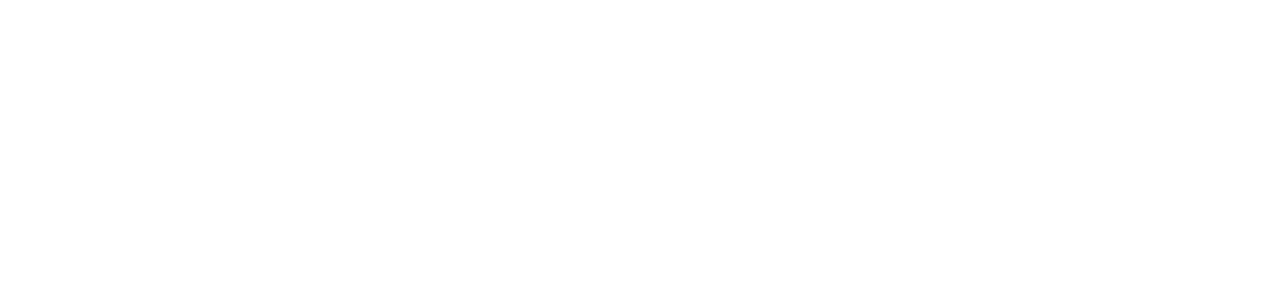
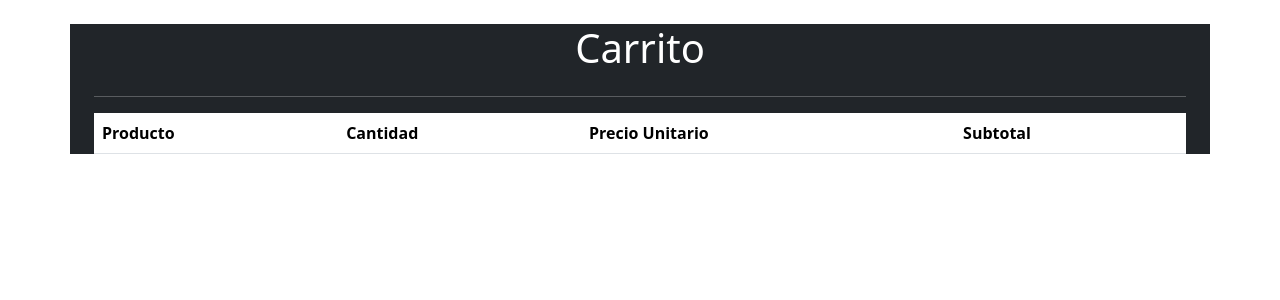
Before and after one commit to santiortizr/TPISW, an Angular app: page /carrito in a window 1280 px wide. Before the commit this address led to /. Shown: the top 300 px of the page. Built offline with nearby package versions, Linux system fonts and the light colour scheme.

Commit message:
Agregada la parte del carrito(inicialmente)

```diff
--- a/src/app/app-routing.module.ts
+++ b/src/app/app-routing.module.ts
@@ -1,12 +1,17 @@
 import { NgModule } from '@angular/core';
 import { RouterModule, Routes } from '@angular/router';
 import { RealizarPedidoComponent } from './realizar-pedido/realizar-pedido.component';
+import { CarritoComponent } from './carrito/carrito.component';
 
 const routes: Routes = [
   {
     path: '',
     component: RealizarPedidoComponent,
     pathMatch: 'full'
+  },
+  {
+    path: 'carrito',
+    component: CarritoComponent
   }
 ];
 
--- a/src/app/carrito.service.ts
+++ b/src/app/carrito.service.ts
@@ -1,29 +1,34 @@
 import { Injectable } from '@angular/core';
 import { ProductoAgregado } from './entidades/producto-agregado.class';
+import { Observable, Subject } from 'rxjs';
 
 @Injectable({
   providedIn: 'root'
 })
 export class CarritoService {
 
-  private carrito : ProductoAgregado[];
+  private carrito : ProductoAgregado[] = [];
+  private carritoSubject: Subject<ProductoAgregado[]> = new Subject<ProductoAgregado[]>;
 
   constructor() {
-    this.carrito = [];
   }
 
   public agregarACarrito( prod:ProductoAgregado ): void{
+
 
     //Si ya existe el producto en el carrito, le suma la cantidad ingresada.
     for( let item of this.carrito ){
       if(item.getIdProducto() == prod.getIdProducto()){
         item.setCantidad( item.getCantidad() + prod.getCantidad() )
+        // this.carritoSubject.next( this.carrito )
         return;
       }
     }
 
-    //Si no existiese, se agrega al carrito.
-    this.carrito.push(prod)
+    // Si no existiese, se agrega al carrito.
+    this.carrito.push(prod);
+    // this.carritoSubject.next( this.carrito )
+    console.log(this.carrito);
 
   }
 
@@ -31,6 +36,4 @@
     return this.carrito;
   }
 
-
-
 }
--- /dev/null
+++ b/src/app/carrito/carrito.component.css
@@ -0,0 +1,4 @@
+thead,
+tbody {
+    color: #fff
+}
--- /dev/null
+++ b/src/app/carrito/carrito.component.html
@@ -0,0 +1,30 @@
+<div class="container mt-4">
+    <div class="d-flex justify-content-center row">
+        <h1 class="d-flex justify-content-center">Carrito</h1>
+
+    </div>
+
+    <hr>
+
+    <table class="table">
+        <thead>
+            <tr>
+                <th scope="col">Producto</th>
+                <th scope="col">Cantidad</th>
+                <th scope="col">Precio Unitario</th>
+                <th scope="col">Subtotal</th>
+            </tr>
+        </thead>
+        <tbody>
+            <tr *ngFor="let item of productosEnCarrito">
+                <th scope="row"> {{ item.getProducto().getNombre() }} </th>
+                <td>{{ item.getCantidad() }}</td>
+                <td>{{ item.getProducto().getPrecio() }}</td>
+                <td>{{ item.getProducto().getPrecio() * item.getCantidad() }}</td>
+            </tr>
+
+        </tbody>
+    </table>
+
+
+</div>
--- /dev/null
+++ b/src/app/carrito/carrito.component.ts
@@ -0,0 +1,23 @@
+import { Component, OnInit } from '@angular/core';
+import { ProductoAgregado } from '../entidades/producto-agregado.class';
+import { CarritoService } from '../carrito.service';
+
+@Component({
+  selector: 'app-carrito',
+  templateUrl: './carrito.component.html',
+  styleUrls: ['./carrito.component.css']
+})
+export class CarritoComponent implements OnInit{
+
+  public productosEnCarrito: ProductoAgregado[] = [];
+
+  constructor(private _carritoService: CarritoService){
+  }
+
+  ngOnInit(): void {
+    this.productosEnCarrito = this._carritoService.getCarrito();
+
+  }
+
+
+}
--- a/src/app/realizar-pedido/realizar-pedido.component.html
+++ b/src/app/realizar-pedido/realizar-pedido.component.html
@@ -69,7 +69,7 @@
         </div>
         <div class="row d-flex justify-content-center">
             <div class="col-6">
-                <button type="submit" class="btn btn-success mb-3 w-100">Comparar carrito {{productosAgregados > 0 ? '(' + productosAgregados + ')' : ''}} </button>
+                <button type="button" routerLink="carrito" class="btn btn-success mb-3 w-100">Comparar carrito {{productosAgregados > 0 ? '(' + productosAgregados + ')' : ''}} </button>
             </div>
 
 
--- a/src/app/realizar-pedido/realizar-pedido.component.ts
+++ b/src/app/realizar-pedido/realizar-pedido.component.ts
@@ -82,7 +82,7 @@
 
 
   public activarInputComidas( i : number ): void{
-    this.desactivarTodos();
+    // this.desactivarTodos();
     this.comidasInputActivado[i] = true;
   }
 
@@ -91,7 +91,7 @@
   }
 
   public activarInputBebidas( i : number ): void{
-    this.desactivarTodos();
+    // this.desactivarTodos();
     this.bebidasInputActivado[i] = true;
   }
 
@@ -99,21 +99,21 @@
     this.bebidasInputActivado[i] = false;
   }
 
-  public desactivarTodos(): void{
-    for (let index = 0; index < this.comidas.length; index++) {
-      this.comidasInputActivado[index] = false;
+  // public desactivarTodos(): void{
+  //   for (let index = 0; index < this.comidas.length; index++) {
+  //     this.comidasInputActivado[index] = false;
 
-      this.formularioDetalle.controls[`campo_${this.comidas[index].getId()}`].reset();
-      this.formularioDetalle.controls[`observacion_${this.comidas[index].getId()}`].reset();
-    }
-    for (let index = 0; index < this.bebidas.length; index++) {
-      this.bebidasInputActivado[index] = false;
+  //     this.formularioDetalle.controls[`campo_${this.comidas[index].getId()}`].reset();
+  //     this.formularioDetalle.controls[`observacion_${this.comidas[index].getId()}`].reset();
+  //   }
+  //   for (let index = 0; index < this.bebidas.length; index++) {
+  //     this.bebidasInputActivado[index] = false;
 
-      this.formularioDetalle.controls[`campo_${this.bebidas[index].getId()}`].reset();
-      this.formularioDetalle.controls[`observacion_${this.bebidas[index].getId()}`].reset();
-    }
+  //     this.formularioDetalle.controls[`campo_${this.bebidas[index].getId()}`].reset();
+  //     this.formularioDetalle.controls[`observacion_${this.bebidas[index].getId()}`].reset();
+  //   }
 
-  }
+  // }
 
   public cantidadValida( id : number ):boolean{
     let productoEncontrado:any = -1;
@@ -139,18 +139,6 @@
   }
 
 
-  // public agregarProducto( id : number): void{
-  //   let div = <HTMLInputElement>document.querySelectorAll('.input-group.mb-3')[id];
-  //   let producto = this.comidas[id];
-
-  //   let cantidad = div.querySelector('#cantidad') as HTMLInputElement;
-  //   let observacion = div.querySelector('#observacion') as HTMLInputElement;
-  //   console.log(cantidad);
-  //   console.log(observacion);
-  //   let agregar:ProductoAgregado = new ProductoAgregado(producto, parseInt(cantidad.value), observacion.value);
-  //   this.productosAgregados.push(agregar);
-  //   console.log(this.productosAgregados);
-  // }
 
 
   public onSubmit( idCampo: number ): void{
@@ -160,6 +148,9 @@
     let cantidad : number = this.formularioDetalle.controls["campo_" + idCampo].value;
 
     let observaciones: string = this.formularioDetalle.controls["observacion_" + idCampo].value;
+
+    this.formularioDetalle.controls["campo_" + idCampo].reset()
+    this.formularioDetalle.controls["observacion_" + idCampo].reset()
 
     if(cantidad == 0){
       return;
@@ -173,7 +164,7 @@
 
     this._carritoService.agregarACarrito(prodACarrito);
     this.productosAgregados = this.productosAgregados + cantidad;
-    this.desactivarTodos();
+    // this.desactivarTodos();
     console.log(this._carritoService.getCarrito())
   }
 
```
Also changed, not shown: src/app/app.module.ts (+5 -2 lines), 1 other file (tests, documents, lock files or other folders).
